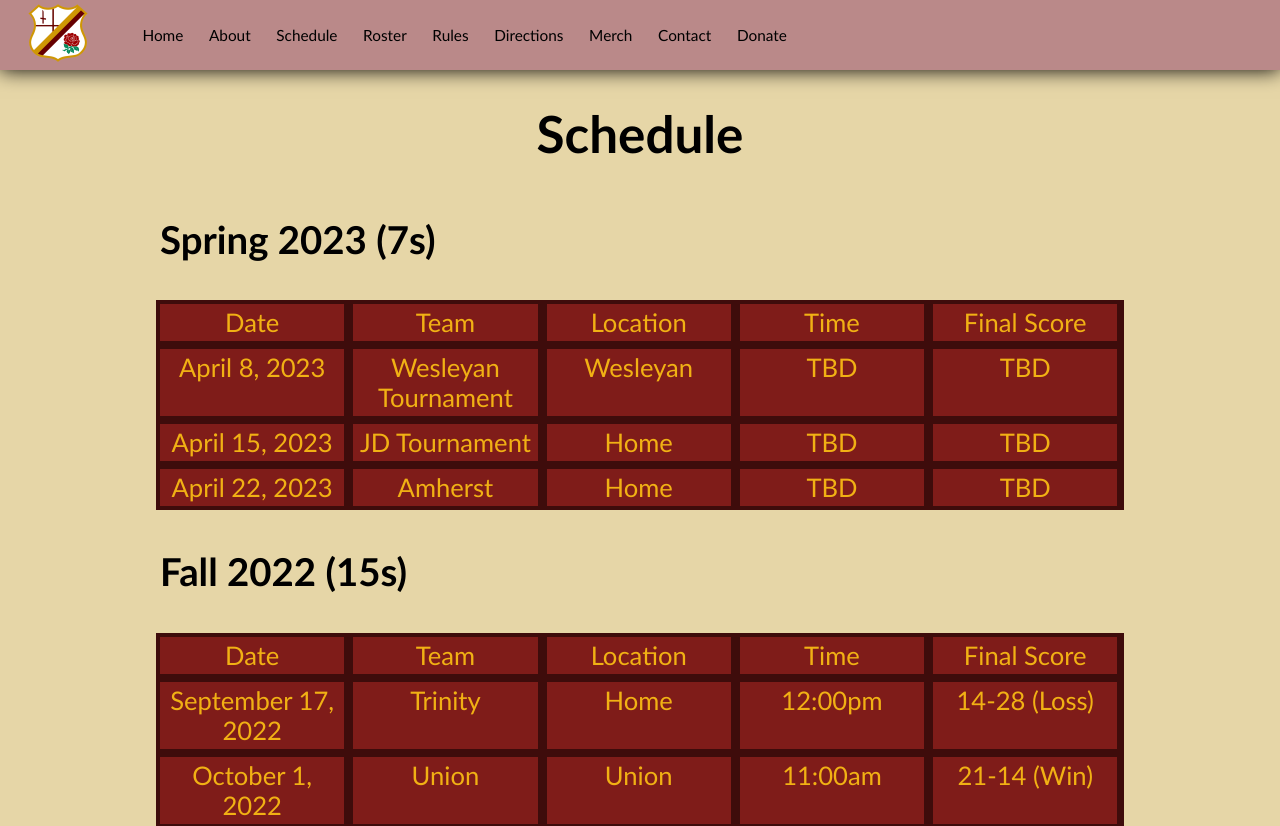
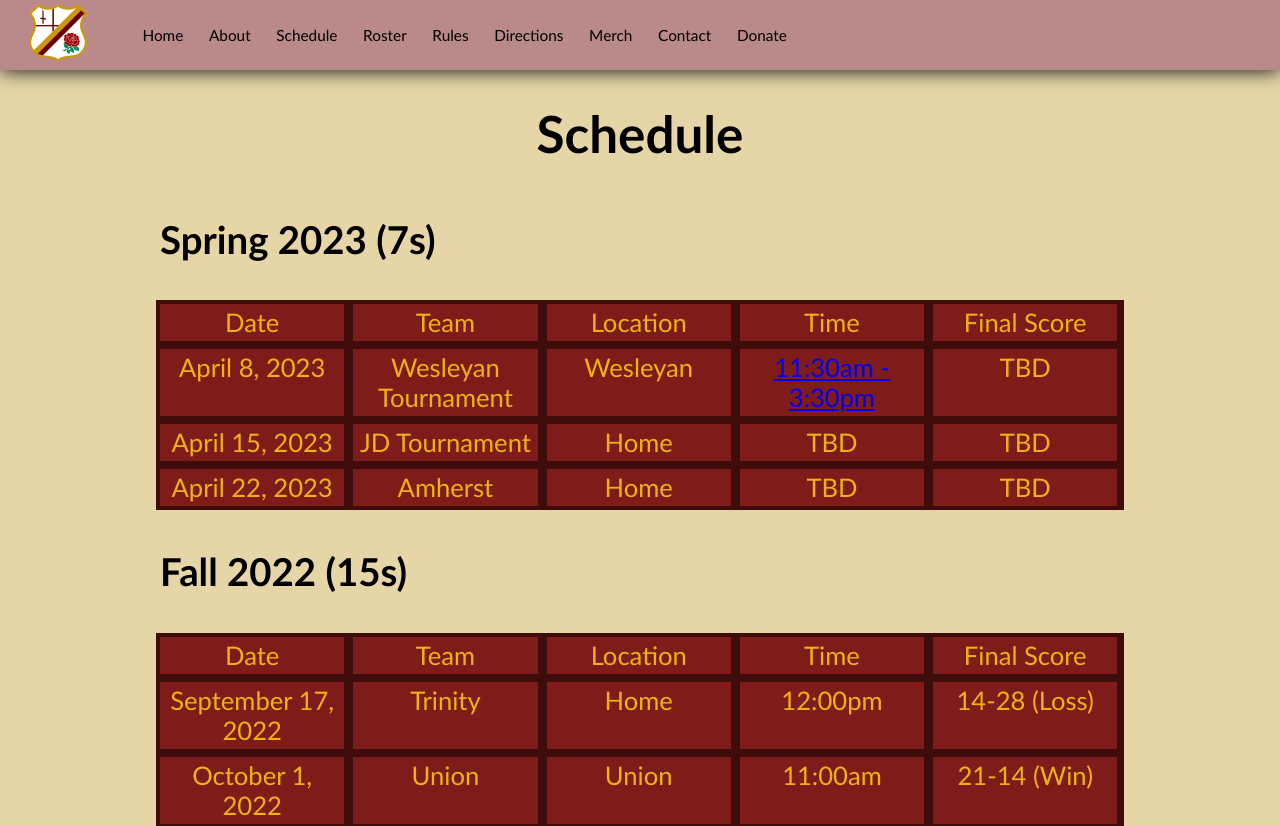
Before and after one commit to mlaws21/wrfc-site, a React (Create React App) app: page /schedule in a window 1280 px wide. Shown: the top 826 px of the page. Built offline with nearby package versions, Linux system fonts and the light colour scheme.

Commit message:
q-refactor

```diff
--- a/src/components/Schedule.jsx
+++ b/src/components/Schedule.jsx
@@ -10,7 +10,12 @@ class SubSzn extends React.Component {
                 <div className="matchData">{this.props.date}</div>
                 <div className="matchData">{this.props.team}</div>
                 <div className="matchData">{this.props.location}</div>
-                <div className="matchData">{this.props.time}</div>
+
+                <div className="matchData">
+                    <a href={this.props.link}>
+                        {this.props.time}
+                    </a>
+                </div>
                 <div className="matchData">{this.props.score}</div>
             </div>
         )
@@ -19,7 +24,7 @@ class SubSzn extends React.Component {
 
 function buildMatch(currMatch) {
     var matchData = [];
-    matchData.push(<SubSzn date={currMatch[0]} team={currMatch[1]} location={currMatch[2]} time={currMatch[3]} score={currMatch[4]} />)
+    matchData.push(<SubSzn date={currMatch[0]} team={currMatch[1]} location={currMatch[2]} time={currMatch[3]} score={currMatch[4]} link={currMatch[5]}/>)
     return matchData;
 }
 class Season extends React.Component {
--- a/src/components/files/scheduleHelp.jsx
+++ b/src/components/files/scheduleHelp.jsx
@@ -3,20 +3,20 @@ const schedule = [
     //["Date", "Team", "Location", "Time", "Final Score"],
     ["Spring 2023 (7s)",
         [
-            ["Date", "Team", "Location", "Time", "Final Score"],
-            ["April 8, 2023", "Wesleyan Tournament", "Wesleyan", "TBD", "TBD"],
-            ["April 15, 2023", "JD Tournament", "Home", "TBD", "TBD"],
-            ["April 22, 2023", "Amherst", "Home", "TBD", "TBD"]
+            ["Date", "Team", "Location", "Time", "Final Score", null],
+            ["April 8, 2023", "Wesleyan Tournament", "Wesleyan", "11:30am - 3:30pm", "TBD", "https://www.instagram.com/p/Cqnc26igS3Y/"],
+            ["April 15, 2023", "JD Tournament", "Home", "TBD", "TBD", null],
+            ["April 22, 2023", "Amherst", "Home", "TBD", "TBD", null]
         ]
     ],
 
     ["Fall 2022 (15s)",
     [
-        ["Date", "Team", "Location", "Time", "Final Score"],
-        ["September 17, 2022", "Trinity", "Home", "12:00pm", "14-28 (Loss)"],
-        ["October 1, 2022", "Union", "Union", "11:00am", "21-14 (Win)"],
-        ["October 15, 2022", "ECSU", "Home", "12:00pm", "28-35 (Loss)"],
-        ["October 29, 2022", "Amherst", "Amherst", "1:00pm", "28-27 (Win)"]
+        ["Date", "Team", "Location", "Time", "Final Score", null],
+        ["September 17, 2022", "Trinity", "Home", "12:00pm", "14-28 (Loss)", null],
+        ["October 1, 2022", "Union", "Union", "11:00am", "21-14 (Win)", null],
+        ["October 15, 2022", "ECSU", "Home", "12:00pm", "28-35 (Loss)", null],
+        ["October 29, 2022", "Amherst", "Amherst", "1:00pm", "28-27 (Win)", null]
     ]
 ]
 
```
